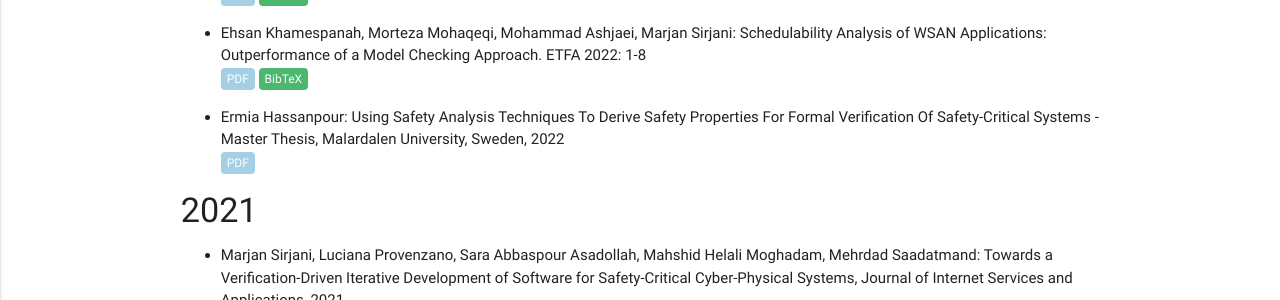
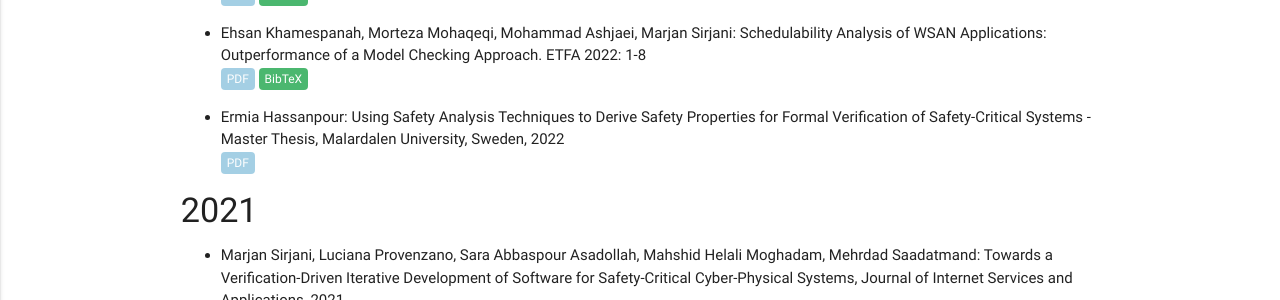
Before and after one commit to rebeca-lang/rebeca-lang.github.io, a Jekyll site: the page built from publications.md, in a window 1280 px wide and 900 px high, scrolled down 1518 px. Shown: the part 152-452 px from the top of the window. Built offline with Jekyll 4.4.1, drawn with Linux system fonts in a browser that asks for light colours.

```diff
--- a/publications.md
+++ b/publications.md
@@ -88,7 +88,7 @@ Formal Verification of Consistency for Systems with Redundant Controllers. CoRR
 <a class="link link_pdf" href="/assets/papers/2022/Schedulability_Analysis_of_WSAN_Applications_Outperformance_of_a_Model_Checking_Approach.pdf">PDF</a>
 <a class="link link_bibtex" href="https://dblp.org/rec/conf/etfa/KhamespanahMAS22.html?view=bibtex">BibTeX</a>
 
-- Ermia Hassanpour: Using Safety Analysis Techniques To Derive Safety Properties For Formal Verification Of Safety-Critical Systems - Master Thesis, Malardalen University, Sweden, 2022
+- Ermia Hassanpour: Using Safety Analysis Techniques to Derive Safety Properties for Formal Verification of Safety-Critical Systems - Master Thesis, Malardalen University, Sweden, 2022
 \\
 <a class="link link_pdf" href="/assets/theses/UsingSafetyAnalysisTechniquestoDeriveSafetyPropertiesforFormalVerificationofSafety-CriticalSystems.pdf">PDF</a>
 
```
